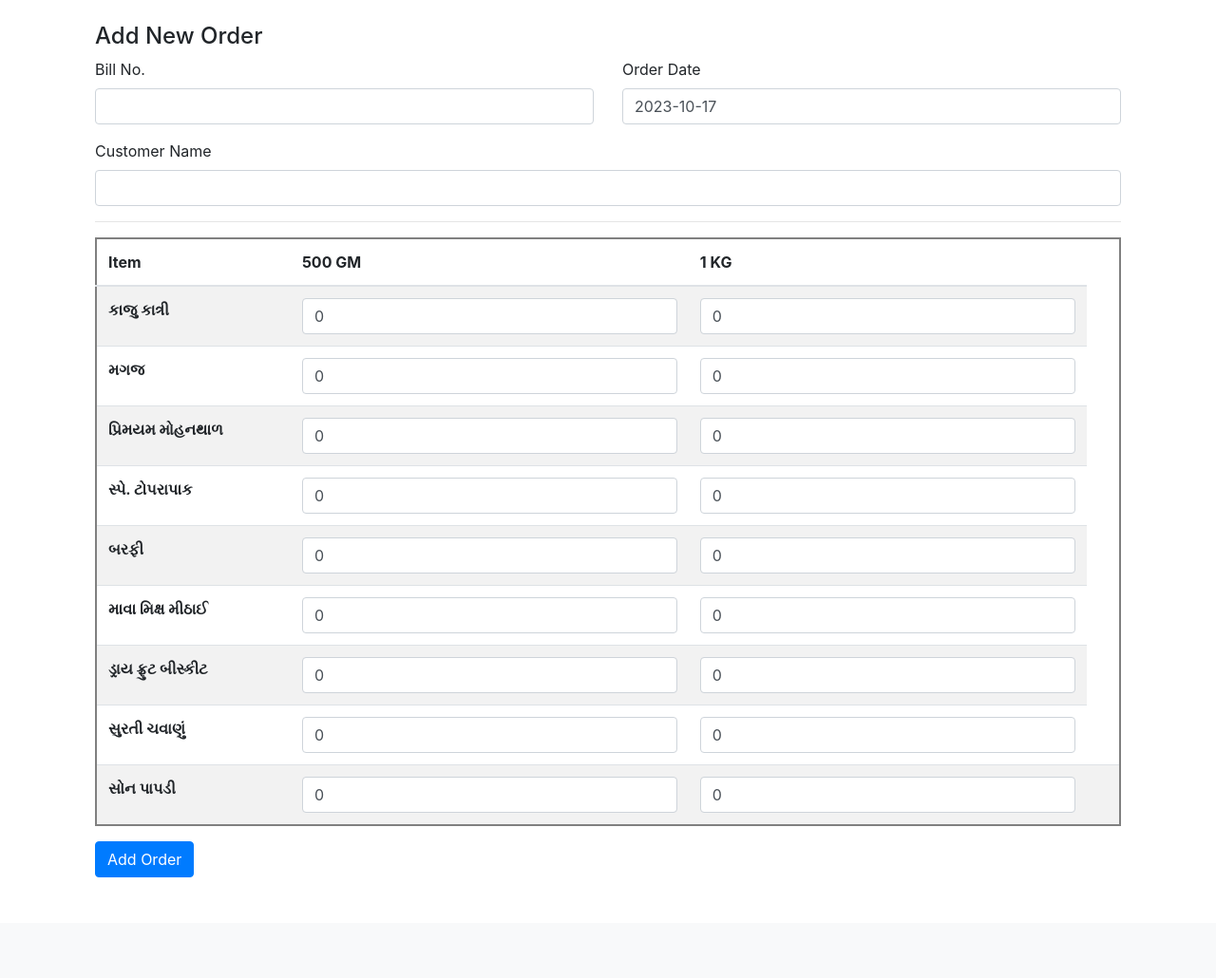
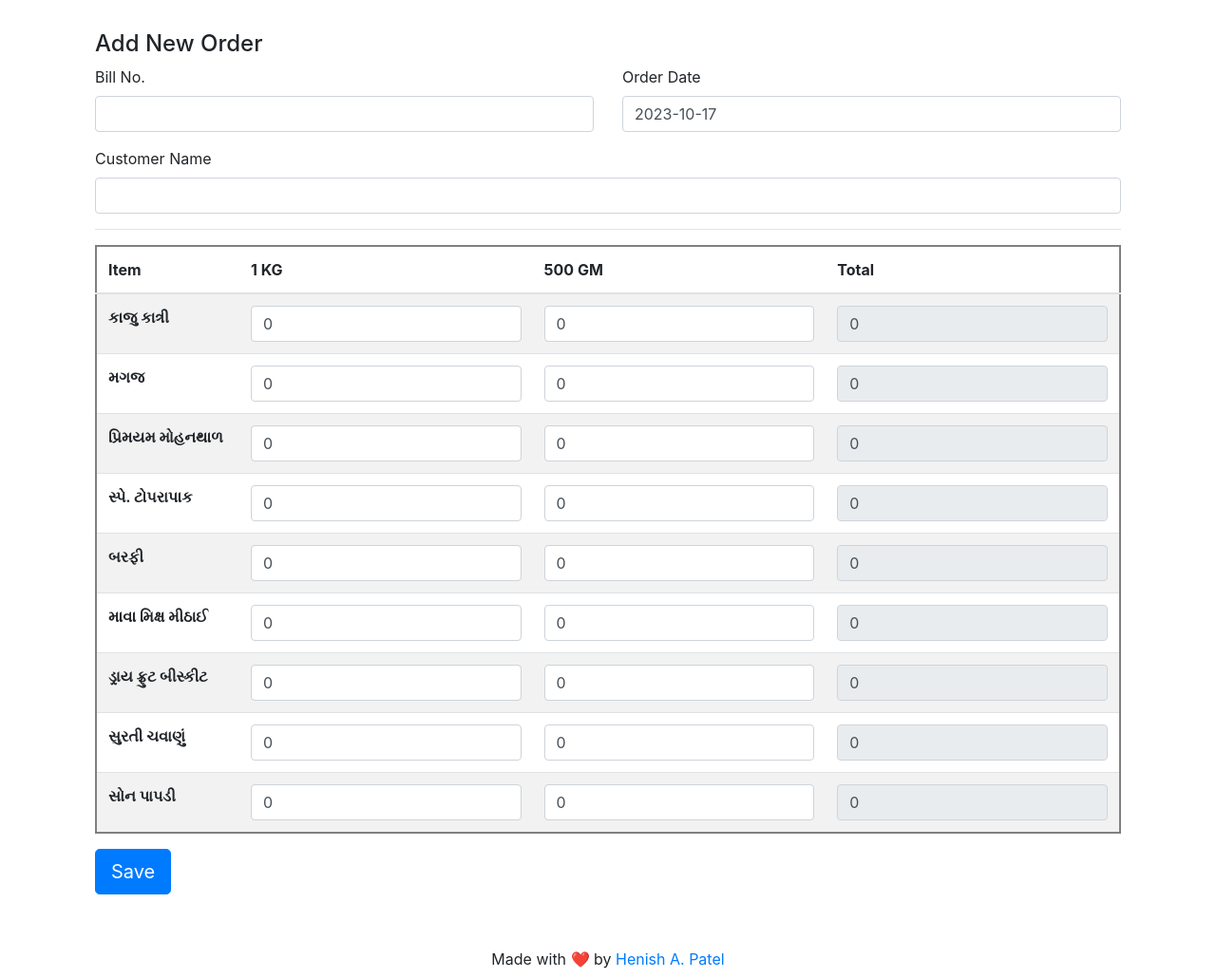
Before and after one commit to henishpatel9045/sweetDealerDataEntry, a Django app: page /order/add/ in a window 1280 px wide. Shown: the part 56-1086 px from the top of the page at 95% size. Before the commit the page ends 980 px from the top, so only its background shows below. Run offline with Django 4.2, Linux system fonts and the light colour scheme; the visitor is signed in with stand-in values (Sample User, id 1); some libraries are stand-ins or nearby versions.

Commit message:
auto calculate fields added in templates

```diff
--- a/core/forms.py
+++ b/core/forms.py
@@ -14,3 +14,4 @@ class OrderForm(forms.ModelForm):
         # Iterate through all fields in the form and add the 'form-control' class
         for field_name, field in self.fields.items():
             field.widget.attrs["class"] = "form-control"
+            field.widget.attrs["id"] = field_name
--- a/core/templates/order/add.html
+++ b/core/templates/order/add.html
@@ -39,63 +39,106 @@
       <thead>
         <tr>
           <th>Item</th>
+          <th>1 KG</th>
           <th>500 GM</th>
-          <th>1 KG</th>
+          <th>Total</th>
         </tr>
       </thead>
       <tbody>
         <tr>
           <th>કાજુ કાત્રી</th>
+          <td>{{form.kaju_katri_1000}}</td>
           <td>{{form.kaju_katri_500}}</td>
-          <td>{{form.kaju_katri_1000}}</td>
+          <td><input type="text" class="form-control" readonly value="0" id="kaju_katri_total" /></td>
         </tr>
         <tr>
           <th>મગજ</th>
+          <td>{{form.magaj_1000}}</td>
           <td>{{form.magaj_500}}</td>
-          <td>{{form.magaj_1000}}</td>
+          <td><input type="text" class="form-control" readonly value="0" id="magaj_total" /></td>
         </tr>
         <tr>
           <th>પ્રિમયમ મોહનથાળ</th>
+          <td>{{form.premium_mohanthal_1000}}</td>
           <td>{{form.premium_mohanthal_500}}</td>
-          <td>{{form.premium_mohanthal_1000}}</td>
+          <td><input type="text" class="form-control" readonly value="0" id="premium_mohanthal_total" /></td>
         </tr>
         <tr>
           <th>સ્પે. ટોપરાપાક</th>
+          <td>{{form.special_toparapak_1000}}</td>
           <td>{{form.special_toparapak_500}}</td>
-          <td>{{form.special_toparapak_1000}}</td>
+          <td><input type="text" class="form-control" readonly value="0" id="special_toparapak_total" /></td>
         </tr>
         <tr>
           <th>બરફી</th>
+          <td>{{form.barfi_1000}}</td>
           <td>{{form.barfi_500}}</td>
-          <td>{{form.barfi_1000}}</td>
+          <td><input type="text" class="form-control" readonly value="0" id="barfi_total" /></td>
         </tr>
         <tr>
           <th>માવા મિક્ષ મીઠાઈ</th>
+          <td>{{form.mava_mix_mithai_1000}}</td>
           <td>{{form.mava_mix_mithai_500}}</td>
-          <td>{{form.mava_mix_mithai_1000}}</td>
+          <td><input type="text" class="form-control" readonly value="0" id="mava_mix_mithai_total" /></td>
         </tr>
         <tr>
           <th>ડ્રાય ફ્રુટ બીસ્કીટ</th>
+          <td>{{form.dry_fruite_biscuite_1000}}</td>
           <td>{{form.dry_fruite_biscuite_500}}</td>
-          <td>{{form.dry_fruite_biscuite_1000}}</td>
+          <td><input type="text" class="form-control" readonly value="0" id="dry_fruite_biscuite_total" /></td>
         </tr>
         <tr>
           <th>સુરતી ચવાણું</th>
+          <td>{{form.surti_chavanu_1000}}</td>
           <td>{{form.surti_chavanu_500}}</td>
-          <td>{{form.surti_chavanu_1000}}</td>
+          <td><input type="text" class="form-control" readonly value="0" id="surti_chavanu_total" /></td>
         </tr>
         <tr>
           <th>સોન પાપડી</th>
+          <td>{{form.son_papdi_1000}}</td>
           <td>{{form.son_papdi_500}}</td>
-          <td>{{form.son_papdi_1000}}</td>
-          <td></td>
+          <td><input type="text" class="form-control" readonly value="0" id="son_papdi_total" /></td>
         </tr>
         <!-- Add more rows for other items -->
       </tbody>
     </table>
-    <button type="submit" class="btn btn-primary" id="submit-order">
-      Add Order
-    </button>
+    <div class="w-100">
+      <button type="submit" class="btn btn-lg btn-primary" id="submit-order">
+        Save
+      </button>
+    </div>
   </form>
 </div>
+<script>
+  let priceList = [[680, 340], [370, 190], [350, 180], [400, 200], [400, 200], [400, 200], [400, 200], [200, 100], [340, 170]]
+
+  let fields = [["kaju_katri_1000", "kaju_katri_500", "kaju_katri_total"],
+  ["magaj_1000", "magaj_500", "magaj_total"],
+  ["premium_mohanthal_1000", "premium_mohanthal_500", "premium_mohanthal_total"],
+  ["special_toparapak_1000", "special_toparapak_500", "special_toparapak_total"],
+  ["barfi_1000", "barfi_500", "barfi_total"],
+  ["mava_mix_mithai_1000", "mava_mix_mithai_500", "mava_mix_mithai_total"],
+  ["dry_fruite_biscuite_1000", "dry_fruite_biscuite_500", "dry_fruite_biscuite_total"],
+  ["surti_chavanu_1000", "surti_chavanu_500", "surti_chavanu_total"],
+  ["son_papdi_1000", "son_papdi_500", "son_papdi_total"]];
+
+  fields.forEach((item, index) => {
+    let oneKg = document.getElementById(item[0]);
+    let fiveHundredGm = document.getElementById(item[1]);
+    let total = document.getElementById(item[2]);
+    oneKg.addEventListener("input", (e) => {
+      let oneKgValue = parseInt(oneKg.value);
+      let fiveHundredGmValue = parseInt(fiveHundredGm.value);
+      let totalValue = oneKgValue * priceList[index][0] + fiveHundredGmValue * priceList[index][1];
+      total.value = totalValue | 0;
+    });
+    fiveHundredGm.addEventListener("input", (e) => {
+      let oneKgValue = parseInt(oneKg.value);
+      let fiveHundredGmValue = parseInt(fiveHundredGm.value);
+      let totalValue = oneKgValue * priceList[index][0] + fiveHundredGmValue * priceList[index][1];
+      total.value = totalValue | 0;
+    });
+  })
+
+</script>
 {% endblock %}
--- a/core/templates/order/base.html
+++ b/core/templates/order/base.html
@@ -1,62 +1,49 @@
 <!DOCTYPE html>
 <html lang="en">
+
 <head>
   <meta charset="UTF-8" />
   <meta name="viewport" content="width=device-width, initial-scale=1.0" />
   <title>{% block title %}My Orders{% endblock %}</title>
   <!-- Include Bootstrap CSS -->
-    <link
-      rel="stylesheet"
-      href="https://stackpath.bootstrapcdn.com/bootstrap/4.5.2/css/bootstrap.min.css"
-    />
+  <link rel="stylesheet" href="https://stackpath.bootstrapcdn.com/bootstrap/4.5.2/css/bootstrap.min.css" />
   <style>
     .alert-error {
       background-color: #f2dede;
       color: #a94442;
     }
+
     .alert-info {
       background-color: #d9edf7;
       color: #31708f;
     }
+
     .alert-success {
       background-color: #dff0d8;
       color: #3c763d;
     }
   </style>
 </head>
+
 <body>
-    <nav class="navbar navbar-expand-lg navbar-light bg-light">
-      <a class="navbar-brand font-weight-bolder" style="color: black" href="#"
-        >My Orders</a
-      >
-      <button
-        class="navbar-toggler"
-        type="button"
-        data-toggle="collapse"
-        data-target="#navbarNav"
-        aria-controls="navbarNav"
-        aria-expanded="false"
-        aria-label="Toggle navigation"
-      >
+  <div style="min-width: 100vw; min-height: 100vh; width: 100%; height: 100%; display: flex; flex-direction: column; align-items: center; justify-content: center;">
+  <nav class="navbar navbar-expand-lg navbar-light bg-light" style="width: 100%;">
+    <a class="navbar-brand font-weight-bolder" style="color: black" href="#">My Orders</a>
+    <button class="navbar-toggler" type="button" data-toggle="collapse" data-target="#navbarNav"
+      aria-controls="navbarNav" aria-expanded="false" aria-label="Toggle navigation">
       <span class="navbar-toggler-icon"></span>
     </button>
     <div class="collapse navbar-collapse" id="navbarNav">
       <ul class="navbar-nav">
         <li class="nav-item">
-            <a class="nav-link font-weight-bold" href="{% url 'view_orders' %}"
-              >Home</a
-            >
+          <a class="nav-link font-weight-bold" href="{% url 'view_orders' %}">Home</a>
         </li>
         {% if user.is_authenticated %}
         <li class="nav-item">
-            <a class="nav-link font-weight-bold" href="{% url 'add_order' %}"
-              >Add Order</a
-            >
+          <a class="nav-link font-weight-bold" href="{% url 'add_order' %}">Add Order</a>
         </li>
         <li class="nav-item">
-            <a class="nav-link font-weight-bold" href="{% url 'order_logout' %}"
-              >Logout</a
-            >
+          <a class="nav-link font-weight-bold" href="{% url 'order_logout' %}">Logout</a>
         </li>
         {% else %}
         <li class="nav-item">
@@ -67,11 +54,14 @@
     </div>
   </nav>
 
-    <div class="container mt-2 mb-5">{% block content %} {% endblock %}</div>
+  <div class="container mt-2 mb-5" style="flex: 1; width: 100%;">{% block content %} {% endblock %}</div>
 
+  <div style="margin-bottom: 0.5rem; margin-top: 0.5rem;">Made with ❤️ by <a href="https://www.instagram.com/henish.patel.77">Henish A. Patel</a></div>
+</div>
   <!-- Include Bootstrap JS and jQuery (optional) -->
   <script src="https://code.jquery.com/jquery-3.5.1.slim.min.js"></script>
   <script src="https://cdn.jsdelivr.net/npm/@popperjs/core@2.5.3/dist/umd/popper.min.js"></script>
   <script src="https://stackpath.bootstrapcdn.com/bootstrap/4.5.2/js/bootstrap.min.js"></script>
 </body>
+
 </html>
--- a/core/templates/order/list_orders.html
+++ b/core/templates/order/list_orders.html
@@ -15,7 +15,7 @@
   <div class="row mb-3 flex justify-content-end">
     <div class="col-12 col-lg-6">
       <form class="input-group" method="get">
-        <input type="text" class="form-control" id="search" name="search" placeholder="Search..."
+        <input type="text" class="form-control" id="search" name="search" placeholder="Search by bill number or customer name"
           value="{{ request.GET.search|default:'' }}" />
         <div class="input-group-append">
           <button class="btn btn-outline-secondary" type="submit" id="search-button">
```
Also changed, not shown: core/templates/order/edit.html (+66 -26 lines). Lines whose indentation alone changed are shown as unchanged.
